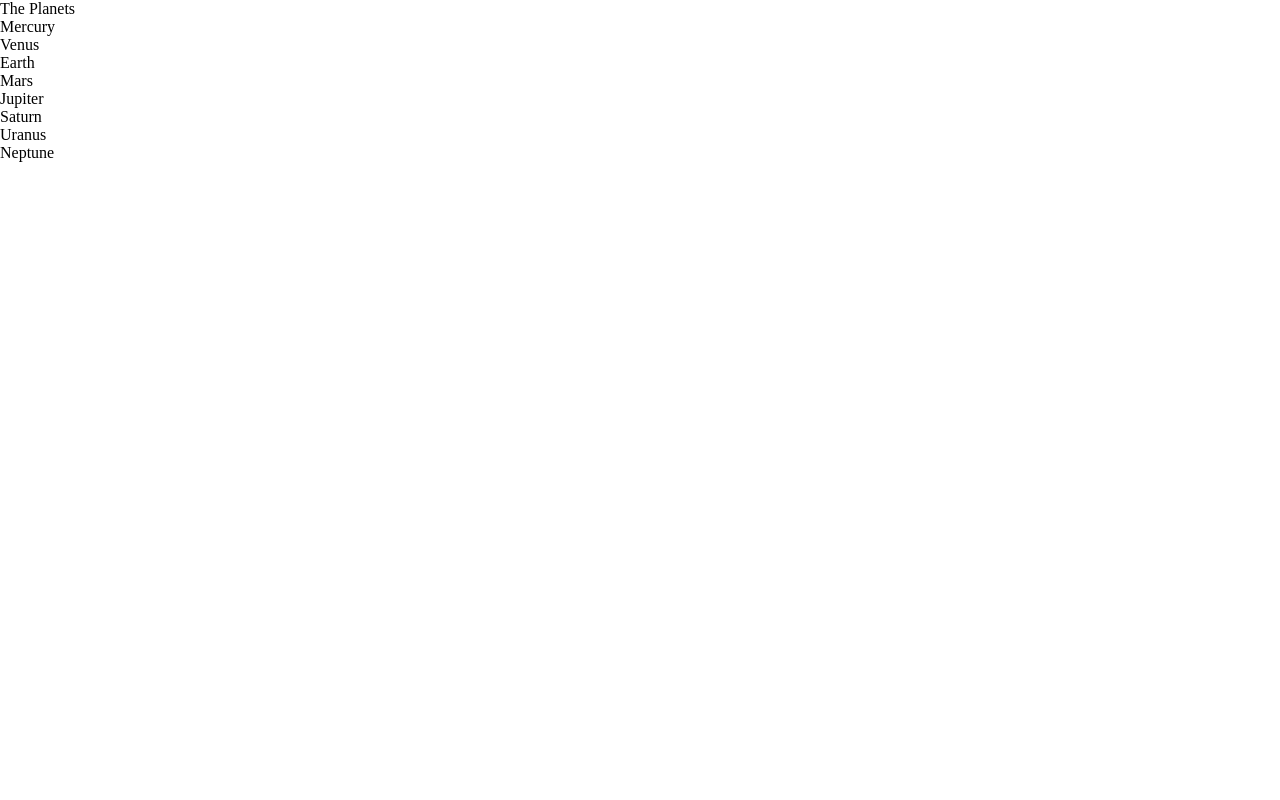
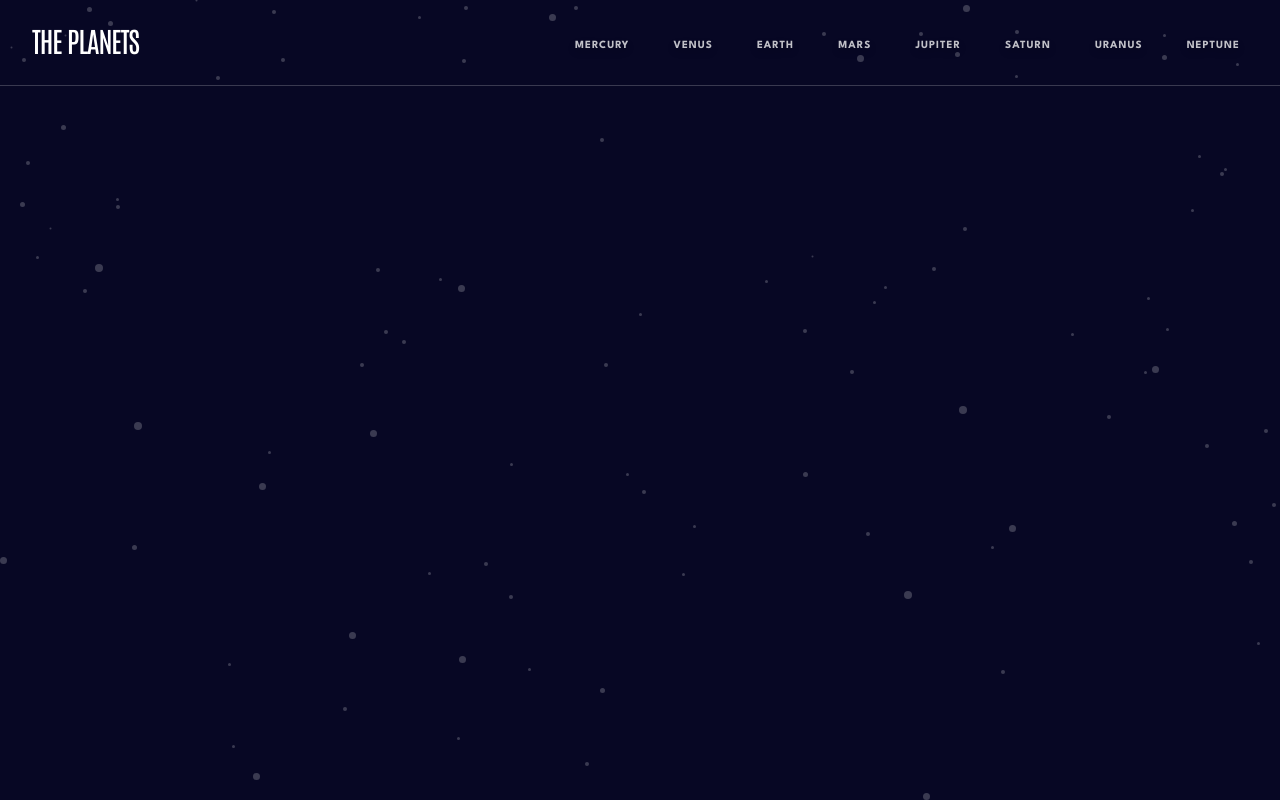
Before and after one commit to HerveDelaunay/Astro, a React (Create React App) app: page / in a window 1280 px wide. Built offline with nearby package versions, Linux system fonts and the light colour scheme.

Commit message:
header desktop done

```diff
--- a/src/components/App/App.scss
+++ b/src/components/App/App.scss
@@ -1,7 +1,11 @@
+@import '../../styles/vars';
+
 html,body {
   margin: auto;
 }
 .App {
   height: 100vh;
+  background-color: $black;
   background-image: url('../../assets/background-stars.svg');
+  position: relative;
 }
--- a/src/components/Header/Header.scss
+++ b/src/components/Header/Header.scss
@@ -18,3 +18,29 @@
   text-transform: uppercase;
   color: $white;
 }
+.header__planetNames {
+  @extend %h4;
+  color: $white;
+  text-transform: uppercase;
+  display: flex;
+  flex-direction: row;
+  justify-content: space-between;
+  position: absolute;
+  width: 665px;
+  height: 25px;
+  right: 40px;
+  top: 33px;
+  mix-blend-mode: normal;
+  opacity: 0.75;
+  filter: drop-shadow(0px 4px 4px rgba(0, 0, 0, 0.25));
+}
+.header__patternDivider {
+  position: absolute;
+  width: 100%;
+  height: 1px;
+  left: 0px;
+  top: 85px;
+  background: #FFFFFF;
+  mix-blend-mode: normal;
+  opacity: 0.2;
+}
--- a/src/components/Header/Header.tsx
+++ b/src/components/Header/Header.tsx
@@ -4,8 +4,8 @@ import './Header.scss'
 const Header = () => {
   return (
     <div className='header'>
-      <a className='header__tile'>The Planets</a>
-      <div className='header__planetName'>
+      <a className='header__title'>The Planets</a>
+      <div className='header__planetNames'>
         {data.map((planet) => (
           <div>{planet.name}</div>
         ))
```
